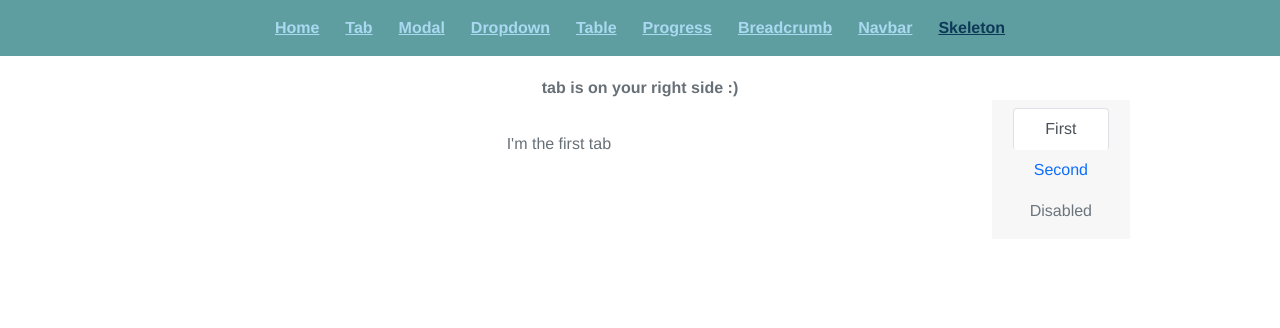
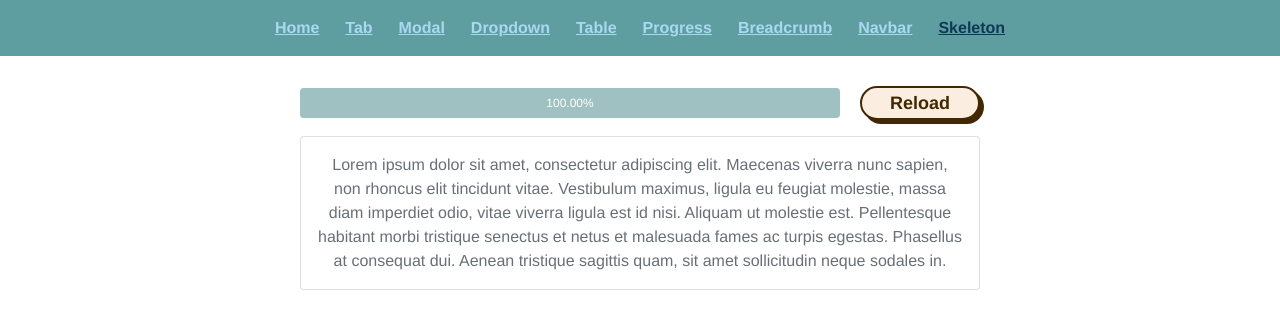
Before and after one commit to nx-chen/vuejs, a Vue app: page /Skeleton in a window 1280 px wide. Shown: the top 328 px of the page. Built offline with nearby package versions, Linux system fonts and the light colour scheme.

Commit message:
DONE Breadcrumb/Navbar/Skeleton

```diff
--- a/src/App.vue
+++ b/src/App.vue
@@ -69,7 +69,7 @@ nav {
 }
 
 #MainBody {
-  padding: 20px 150px 20px 150px;
+  padding: 30px 300px 20px 300px;
 }
 
 </style>
--- a/src/components/ModalComponent.vue
+++ b/src/components/ModalComponent.vue
@@ -15,7 +15,3 @@ export default {
   name: 'ModalComponent'
 }
 </script>
-
-<style lang="less">
-
-</style>
--- /dev/null
+++ b/src/views/BreadcrumbView.vue
@@ -0,0 +1,28 @@
+<template>
+  <div id="bodyTab">
+    <b-breadcrumb :items="items"></b-breadcrumb>
+  </div>
+</template>
+
+<script>
+export default {
+  data () {
+    return {
+      items: [
+        {
+          text: 'Home',
+          to: { name: 'Home' }
+        },
+        {
+          text: 'Manage',
+          href: '#'
+        },
+        {
+          text: 'Library',
+          active: true
+        }
+      ]
+    }
+  }
+}
+</script>
--- /dev/null
+++ b/src/views/NavbarView.vue
@@ -0,0 +1,64 @@
+<template>
+  <div id="bodyTab">
+    <div id="Scoll_Navbar">
+      <b-navbar variant="info" sticky>
+        <b-navbar-nav>
+          <b-nav-item>
+            <router-link to="/Navbar" fixed>Navbar</router-link>
+          </b-nav-item>
+          <b-nav-item>
+            <router-link to="/Table">Table</router-link>
+          </b-nav-item>
+          <b-nav-item>
+            <router-link to="/">Home</router-link>
+          </b-nav-item>
+        </b-navbar-nav>
+      </b-navbar>
+      <div>
+        <p class="long_text">I'am a long text for test the property <span class="name_property">sticky</span> :)</p>
+        <br>
+        <p class="long_text">I'am a long text for test the property <span class="name_property">sticky</span> :)</p>
+        <br>
+        <p class="long_text">I'am a long text for test the property <span class="name_property">sticky</span> :)</p>
+        <br>
+         <p class="long_text">I'am a long text for test the property <span class="name_property">sticky</span> :)</p>
+        <br>
+        <p class="long_text">I'am a long text for test the property <span class="name_property">sticky</span> :)</p>
+        <br>
+        <p class="long_text">I'am a long text for test the property <span class="name_property">sticky</span> :)</p>
+        <br>
+         <p class="long_text">I'am a long text for test the property <span class="name_property">sticky</span> :)</p>
+        <br>
+        <p class="long_text">I'am a long text for test the property <span class="name_property">sticky</span> :)</p>
+        <br>
+        <p class="long_text">I'am a long text for test the property <span class="name_property">sticky</span> :)</p>
+        <br>
+      </div>
+    </div>
+    <b-navbar variant="success" fixed="bottom">
+        <b-navbar-nav>
+          <b-nav-item>
+            <router-link to="/Navbar" fixed>Navbar</router-link>
+          </b-nav-item>
+          <b-nav-item>
+            <router-link to="/">Home</router-link>
+          </b-nav-item>
+          <b-nav-item disabled=true>
+            A navbar with property "fixed=bottom"
+          </b-nav-item>
+        </b-navbar-nav>
+      </b-navbar>
+  </div>
+</template>
+
+<style lang="less">
+#Scoll_Navbar {
+  height: 500px;
+  overflow-y: auto;
+  background-color: aliceblue;
+}
+
+.long_text {
+  font-size: 65px;
+}
+</style>
--- /dev/null
+++ b/src/views/SkeletonView.vue
@@ -0,0 +1,124 @@
+<template>
+  <div id="bodyTab">
+    <div class="d-flex align-items-center mb-3">
+      <b-progress id="progress" class="w-100" :max="maxLoadingTime" height="1.5rem">
+        <b-progress-bar id="progress_inside" :value="loadingTime" :label="`${((loadingTime / maxLoadingTime) * 100).toFixed(2)}%`"></b-progress-bar>
+      </b-progress>
+
+      <b-button id="RefreshSkeleton" class="ml-3" @click="startLoading()">Reload</b-button>
+    </div>
+
+    <b-skeleton-wrapper :loading="loading">
+      <template #loading>
+        <b-card>
+          <b-skeleton width="85%"></b-skeleton>
+          <b-skeleton width="55%"></b-skeleton>
+          <b-skeleton width="70%"></b-skeleton>
+        </b-card>
+      </template>
+
+      <b-card>
+        Lorem ipsum dolor sit amet, consectetur adipiscing elit. Maecenas viverra nunc sapien,
+        non rhoncus elit tincidunt vitae. Vestibulum maximus, ligula eu feugiat molestie,
+        massa diam imperdiet odio, vitae viverra ligula est id nisi. Aliquam ut molestie est.
+        Pellentesque habitant morbi tristique senectus et netus et malesuada fames ac
+        turpis egestas. Phasellus at consequat dui. Aenean tristique sagittis quam,
+        sit amet sollicitudin neque sodales in.
+      </b-card>
+    </b-skeleton-wrapper>
+  </div>
+</template>
+
+<script>
+export default {
+  data () {
+    return {
+      loading: false,
+      loadingTime: 0,
+      maxLoadingTime: 100
+    }
+  },
+  watch: {
+    loading (newValue, oldValue) {
+      if (newValue !== oldValue) {
+        this.clearLoadingTimeInterval()
+
+        if (newValue) {
+          this.$_loadingTimeInterval = setInterval(() => {
+            this.loadingTime++
+          }, 30)
+        }
+      }
+    },
+    loadingTime (newValue, oldValue) {
+      if (newValue !== oldValue) {
+        if (newValue === this.maxLoadingTime) {
+          this.loading = false
+        }
+      }
+    }
+  },
+  created () {
+    this.$_loadingTimeInterval = null
+  },
+  mounted () {
+    this.startLoading()
+  },
+  methods: {
+    clearLoadingTimeInterval () {
+      clearInterval(this.$_loadingTimeInterval)
+      this.$_loadingTimeInterval = null
+    },
+    startLoading () {
+      this.loading = true
+      this.loadingTime = 0
+    }
+  }
+}
+</script>
+
+<style lang="less">
+#progress_inside {
+  background-color: rgb(159, 193, 194);
+}
+
+#progress {
+  margin-right: 20px;
+}
+
+#RefreshSkeleton {
+  background-color: #fbeee0;
+  border: 2px solid #422800;
+  border-radius: 30px;
+  box-shadow: #422800 4px 4px 0 0;
+  color: #422800;
+  cursor: pointer;
+  display: inline-block;
+  font-weight: 600;
+  font-size: 18px;
+  padding: 0 18px;
+  line-height: 30px;
+  text-align: center;
+  text-decoration: none;
+  user-select: none;
+  -webkit-user-select: none;
+  touch-action: manipulation;
+}
+
+#RefreshSkeleton:hover {
+  background-color: #fff;
+}
+
+#RefreshSkeleton:active {
+  box-shadow: #422800 2px 2px 0 0;
+  transform: translate(2px, 2px);
+}
+
+@media (min-width: 768px) {
+  #RefreshSkeleton {
+    min-width: 120px;
+    padding: 0 25px;
+  }
+}
+
+</style>
```
Also changed, not shown: src/router/index.js (+6 -3 lines).
